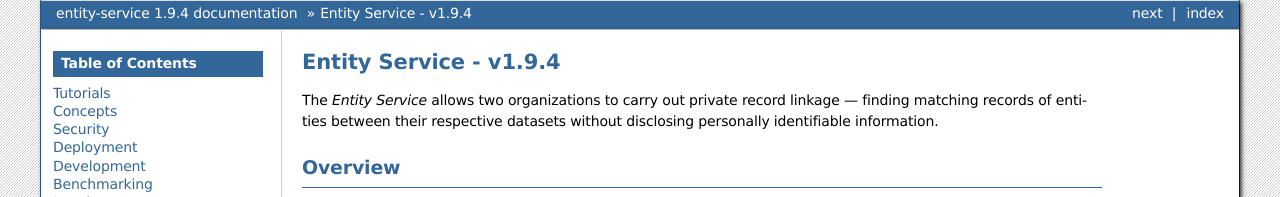
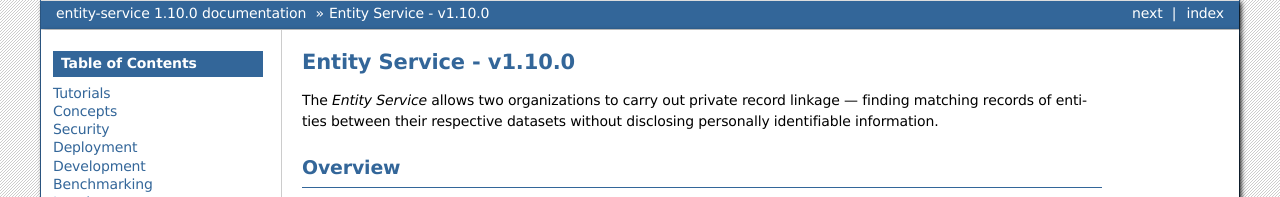
Before and after one commit to data61/anonlink-entity-service, a Sphinx documentation site: the page built from docs/index.rst, in a window 1280 px wide and 900 px high. Shown: the top 197 px of the window. Built offline with Sphinx 7.4.7, drawn with Linux system fonts in a browser that asks for light colours; formulas are drawn with MathJax 3; some of the changed text lies outside the part shown.

Commit message:
Update doc version and k8s default versions to 1.10.0

```diff
--- a/docs/conf.py
+++ b/docs/conf.py
@@ -66,9 +66,9 @@ author = 'Confidential Computing Team, Data61, CSIRO'
 # built documents.
 #
 # The short X.Y version.
-version = '1.9'
+version = '1.10'
 # The full version, including alpha/beta/rc tags.
-release = '1.9.4'
+release = '1.10.0'
 
 # The language for content autogenerated by Sphinx. Refer to documentation
 # for a list of supported languages.
```
Also changed, not shown: 2 other files.
